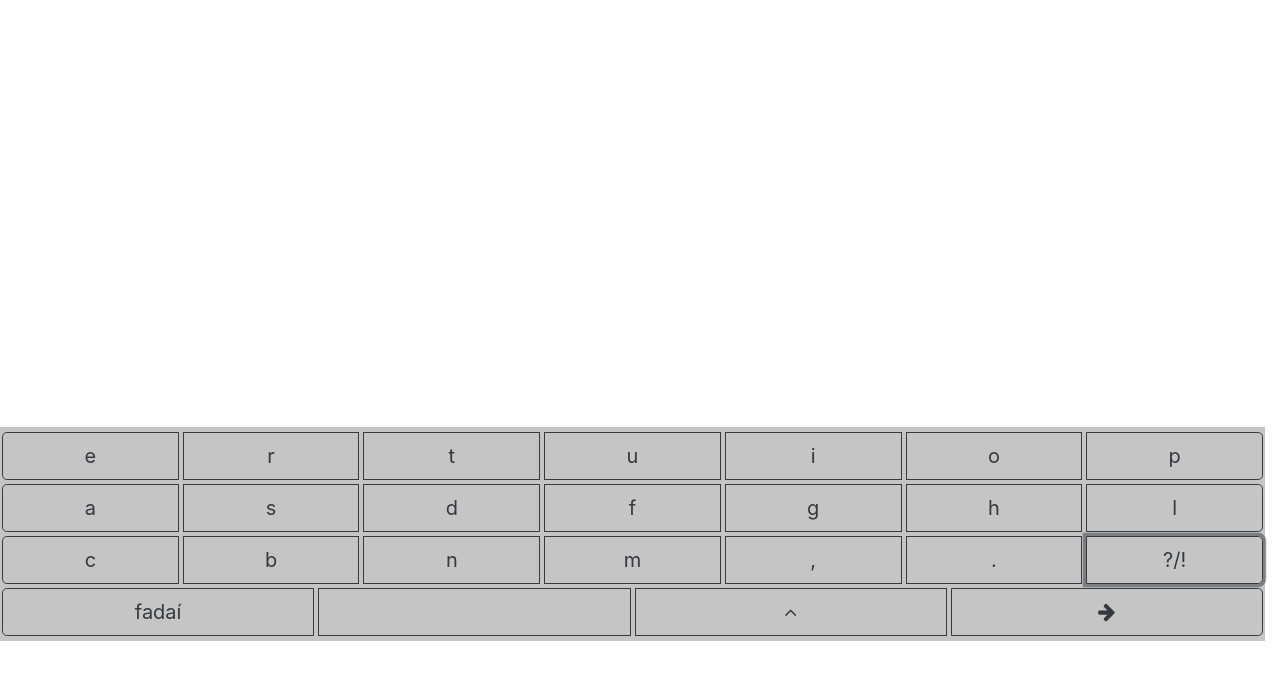
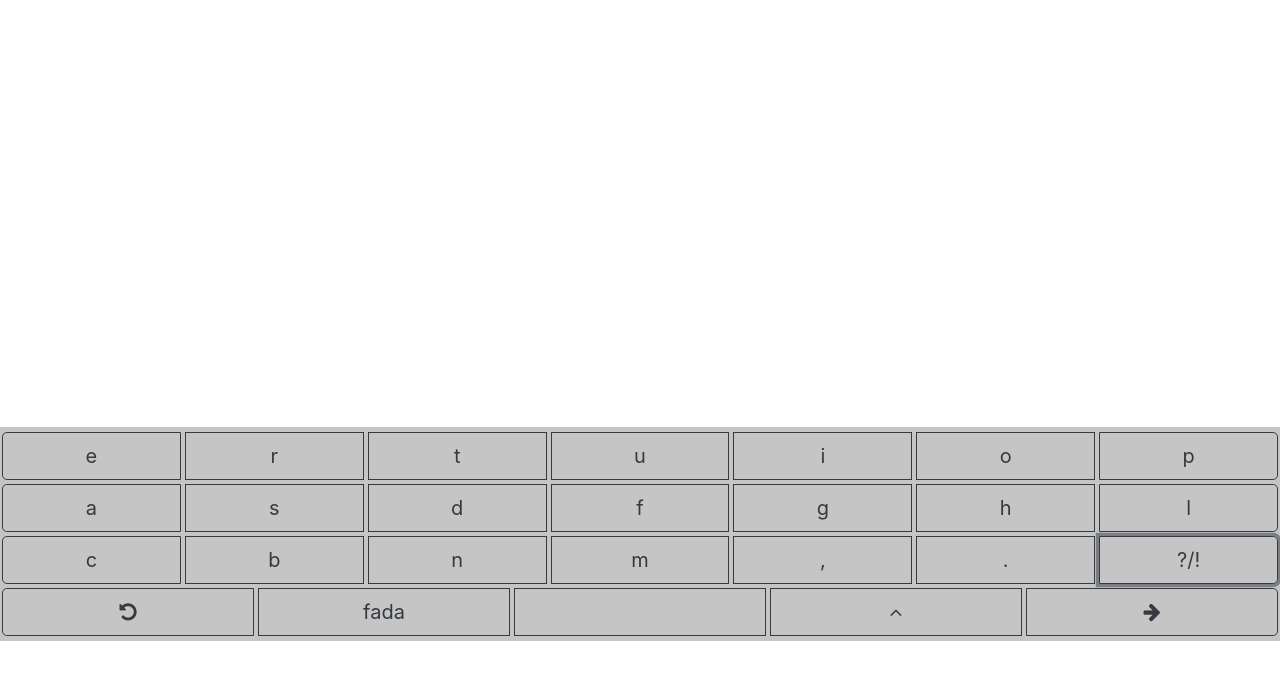
Before and after one commit to Macribo/easca, a plain HTML site: page index.html in a window 1280 px wide. Both pictures are taken after a click on the button "?/!". Shown: the part 119-798 px from the top of the page. Drawn offline with nearby package versions, Linux system fonts and the light colour scheme.

Commit message:
Add delete button.

```diff
--- a/index.html
+++ b/index.html
@@ -48,7 +48,10 @@
 					</div>
 					<div class="btn-group btn-group-lg" id="shift-line"role="group" aria-label="...">
 
-						<button type="button" id="fada"class="btn btn-outline-dark">fadaí</button>
+						<button type="button" id="undo"class="btn btn-outline-dark">
+							<i class="fa fa-undo"></i>
+						</button>
+						<button type="button" id="fada"class="btn btn-outline-dark">fada</button>
 						<button type="button" class="btn btn-outline-dark"> </button>
 						<button type="button" id="caps"class="btn btn-outline-dark">
 							<i class="fa fa-angle-up caps"></i>
@@ -94,7 +97,10 @@
 									</div>
 										<div class="btn-group btn-group-lg" id="shift-line"role="group" aria-label="...">
 
-											<button type="button" id="fada"class="btn btn-outline-dark">fadaí</button>
+											<button type="button" id="undo"class="btn btn-outline-dark">
+												<i class="fa fa-undo"></i>
+											</button>
+											<button type="button" id="fada"class="btn btn-outline-dark">fada</button>
 											<button type="button" class="btn btn-outline-dark"> </button>
 											<button type="button" id="caps"class="btn btn-outline-dark">
 												<i class="fa fa-angle-up caps"></i>
@@ -137,7 +143,10 @@
 									</div>
 										<div class="btn-group btn-group-lg" id="shift-line"role="group" aria-label="...">
 
-											<button type="button" id="fada"class="btn btn-outline-dark">fadaí</button>
+											<button type="button" id="undo"class="btn btn-outline-dark">
+												<i class="fa fa-undo"></i>
+											</button>
+											<button type="button" id="fada"class="btn btn-outline-dark">fada</button>
 											<button type="button" class="btn btn-outline-dark"> </button>
 											<button type="button" class="btn btn-outline-dark caps" id="caps">
 												<i class="fa fa-angle-up"></i>
--- a/scripts/easca.js
+++ b/scripts/easca.js
@@ -42,7 +42,7 @@ if (fadaMode===false){
 		$('.btn').click(function(){
 			var id = this.id
 			keyPressed = (this.innerHTML);
-			if (keyPressed=== "fadaí"){
+			if (keyPressed=== "fada"){
 				toggleKeyboard();
 				// alert('alt')
 			}
@@ -55,7 +55,7 @@ if (fadaMode===false){
 			}
 			else
 			$('#output').append(keyPressed)
-			if (id ==='return'){
+			if (id ==='undo'){
 				$('#output').empty();
 
 			}
```
